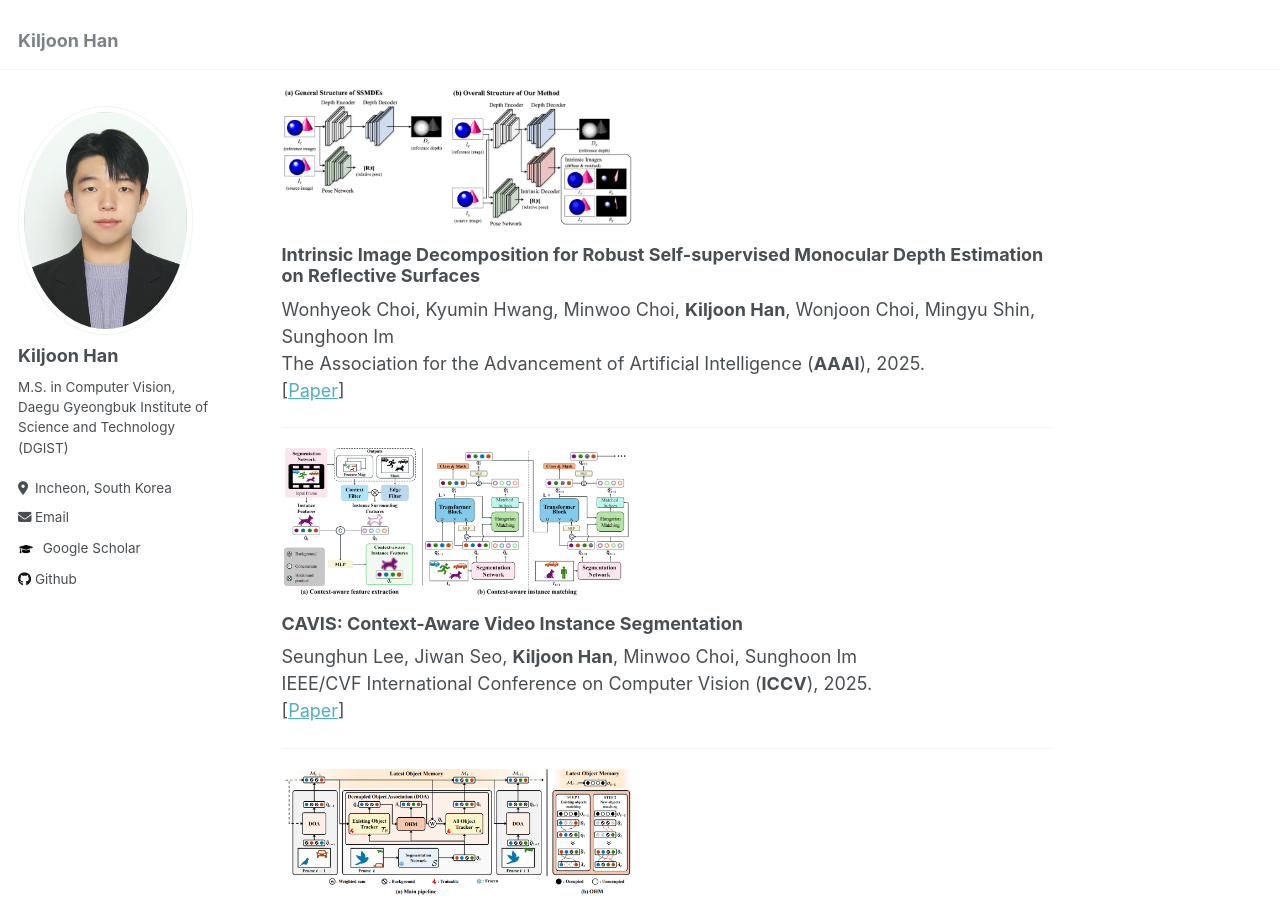
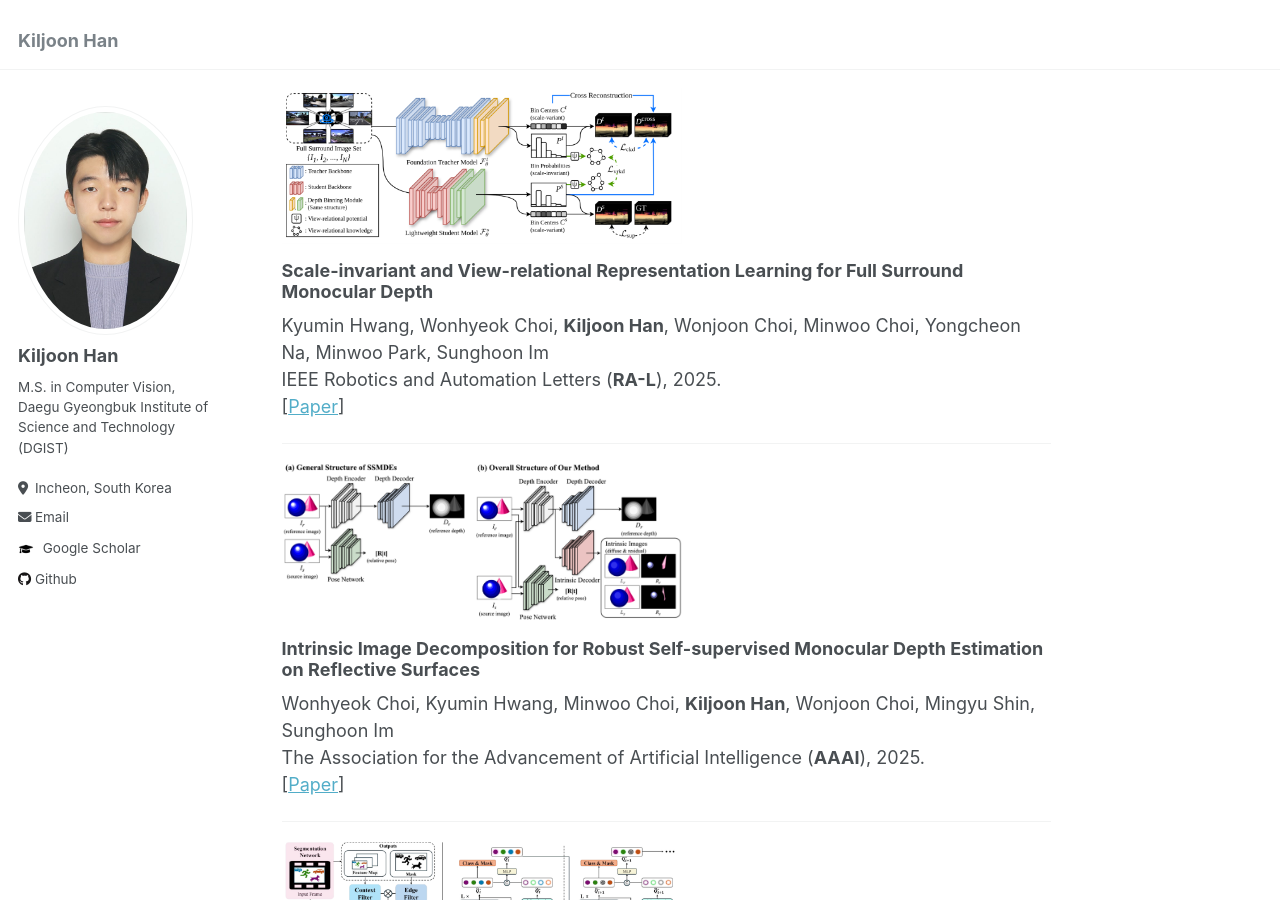
Before and after one commit to Kiljoon/Kiljoon.github.io, a Jekyll site: the page built from _pages/about.md, in a window 1280 px wide and 900 px high, scrolled down 527 px. Built offline with Jekyll 4.4.1, drawn with Linux system fonts in a browser that asks for light colours.

Commit message:
publication update

```diff
--- a/_pages/about.md
+++ b/_pages/about.md
@@ -25,16 +25,25 @@ Mar 2017 - Feb 2023
 Publications
 ======
 
-<img src='/images/iid_mono.png' style="width: 350px; margin-bottom: -20px;">
+<img src='/images/scale_invariant.png' style="width: 400px; margin-bottom: -20px;">
+
+### Scale-invariant and View-relational Representation Learning for Full Surround Monocular Depth
+Kyumin Hwang, Wonhyeok Choi, **Kiljoon Han**, Wonjoon Choi, Minwoo Choi, Yongcheon Na, Minwoo Park, Sunghoon Im<br>
+IEEE Robotics and Automation Letters (**RA-L**), 2025.<br>
+[[Paper](https://arxiv.org/abs/2512.08700)]
+
+---
+
+<img src='/images/iid_mono.png' style="width: 400px; margin-bottom: -20px;">
 
 ### Intrinsic Image Decomposition for Robust Self-supervised Monocular Depth Estimation on Reflective Surfaces
-Wonhyeok Choi, Kyumin Hwang, Minwoo Choi,  **Kiljoon Han**, Wonjoon Choi, Mingyu Shin, Sunghoon Im<br>
+Wonhyeok Choi, Kyumin Hwang, Minwoo Choi, **Kiljoon Han**, Wonjoon Choi, Mingyu Shin, Sunghoon Im<br>
 The Association for the Advancement of Artificial Intelligence (**AAAI**), 2025.<br>
 [[Paper](https://ojs.aaai.org/index.php/AAAI/article/view/32258)]
 
 ---
 
-<img src='/images/cavis.png' style="width: 350px; margin-bottom: -20px;">
+<img src='/images/cavis.png' style="width: 400px; margin-bottom: -20px;">
 
 ### CAVIS: Context-Aware Video Instance Segmentation
 Seunghun Lee, Jiwan Seo, **Kiljoon Han**, Minwoo Choi, Sunghoon Im<br>
@@ -43,7 +52,7 @@ IEEE/CVF International Conference on Computer Vision (**ICCV**), 2025.<br>
 
 ---
 
-<img src='/images/lomm.png' style="width: 350px; margin-bottom: -20px;">
+<img src='/images/lomm.png' style="width: 400px; margin-bottom: -20px;">
 
 ### LOMM: Latest Object Memory Management for Temporally Consistent Video Instance Segmentation
 Seunghun Lee, Jiwan Seo, Minwoo Choi, **Kiljoon Han**, Sunghoon Im<br>
```
Also changed, not shown: images/scale_invariant.png (added).
